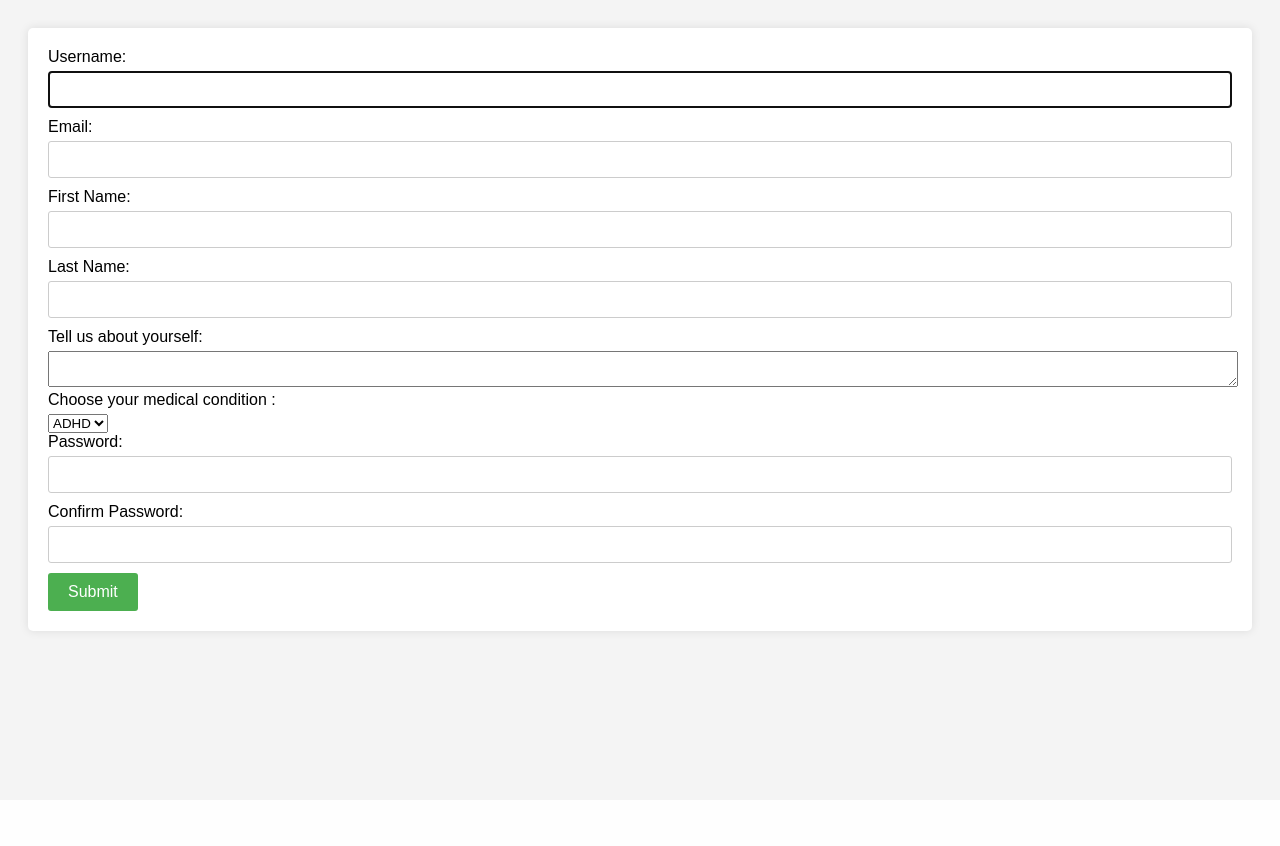
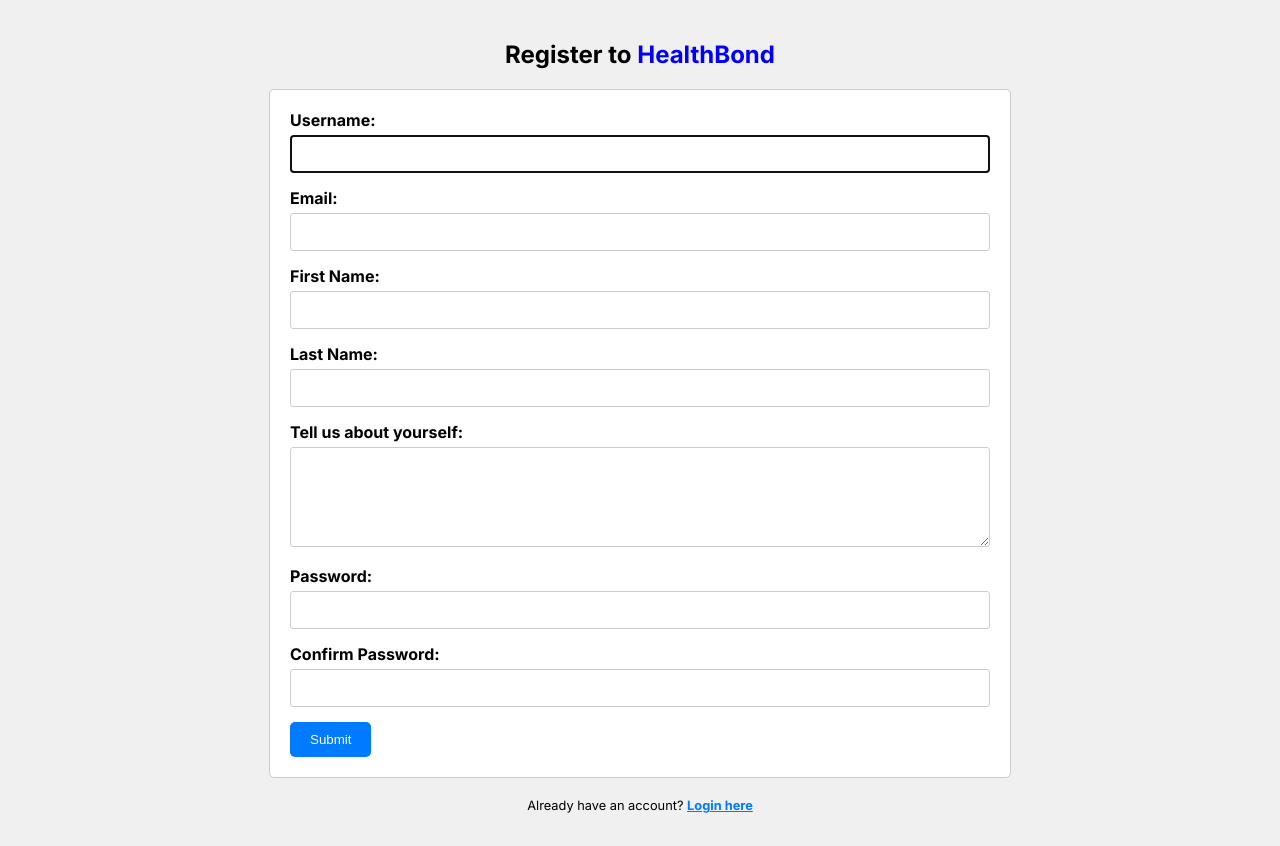
Before and after one commit to Aditya-madwal/Health-Bond, a Django app: page /user/register/ in a window 1280 px wide. Before the commit the page ends 637 px from the top, so only its background shows below. Run offline with Django 5.2, Linux system fonts and the light colour scheme.

Commit message:
login/signup UI touches

```diff
--- a/root/main/views.py
+++ b/root/main/views.py
@@ -90,6 +90,11 @@
     messages_list = messages.objects.filter(chatroom = chatroom)
     form = chatmessagecreationform(request.POST)
     joined_chatrooms = Chatroom.objects.filter(joinedchatrooms__user=user_profile_instance)
+    try :
+        JoinedChatrooms.objects.get(user = user_profile_instance, chatroom = chatroom)
+        flag = "joined"
+    except :
+        flag = "not joined"
 
     context = {
         'chatroom' : chatroom,
@@ -98,6 +103,7 @@
         'form' : form,
         'roomcode' :roomcode,
         'joined_chatrooms' : joined_chatrooms,
+        'flag' : flag,
     }
 
     if request.method == 'POST' :
--- a/root/static/css/register.css
+++ b/root/static/css/register.css
@@ -1,4 +1,4 @@
-body {
+/* body {
     font-family: Arial, sans-serif;
     background-color: #f4f4f4;
     padding: 20px;
@@ -46,7 +46,6 @@
     margin-top: 5px;
   }
 
-  /* Hide default select arrow */
 .select-wrapper select {
   border: 1px solid #ccc;
   border-radius: 4px;
@@ -57,20 +56,103 @@
   margin-bottom: 10px;
 }
 
-/* Style select dropdown options */
 .select-wrapper select option {
-  /* background-color: red; */
   padding: 100px;
 }
 
-/* Hover effect */
 .select-wrapper select:hover {
   border-color: #aaa;
 }
 
-/* Focus effect */
 .select-wrapper select:focus {
   border-color: #007bff;
   outline: none;
   box-shadow: 0 0 0 0.2rem rgba(0, 123, 255, 0.25);
+} */
+/* General styles */
+body {
+  font-family: "inter", sans-serif;
+  margin: 0;
+  padding: 20px;
+  background-color: #f0f0f0;
 }
+
+h1 {
+  text-align: center;
+  font-size: 2em;
+  margin-bottom: 20px;
+}
+
+/* Form styles */
+form {
+  max-width: 700px;
+  margin: 0 auto;
+  padding: 20px;
+  border: 1px solid #ccc;
+  border-radius: 5px;
+  background-color: #fff;
+}
+
+label {
+  display: block;
+  margin-bottom: 5px;
+  font-weight: bold;
+}
+
+input[type="text"],
+input[type="email"],
+input[type="password"],
+textarea {
+  width: 100%;
+  padding: 10px;
+  border: 1px solid #ccc;
+  border-radius: 3px;
+  box-sizing: border-box;
+  margin-bottom: 15px;
+  font-family: "inter", sans-serif;
+}
+
+textarea {
+  height: 150px;
+}
+
+/* Submit button styles */
+input[type="submit"] {
+  background-color: #007bff;
+  color: #fff;
+  padding: 10px 20px;
+  border: none;
+  border-radius: 5px;
+  cursor: pointer;
+  transition: background-color 0.2s ease-in-out;
+}
+
+input[type="submit"]:hover {
+  background-color: #0069d9;
+}
+
+/* Error handling (optional) */
+.error {
+  color: red;
+  font-size: 0.8em;
+  margin-bottom: 10px;
+}
+
+/* register.css */
+
+.login-option {
+  text-align: center;
+  margin-top: 20px;
+  font-size: 0.8em; /* Adjust font size as needed */
+  font-family: "inter", sans-serif;
+}
+
+.login-option a {
+  color: #007bff; /* Blue color for the link */
+  text-decoration: none; /* Remove underline */
+  transition: color 0.2s ease-in-out; /* Hover effect */
+}
+
+.login-option a:hover {
+  color: #0069d9; /* Darker blue on hover */
+}
--- a/root/userprofiles/templates/register.html
+++ b/root/userprofiles/templates/register.html
@@ -7,50 +7,45 @@
     <meta name="viewport" content="width=device-width, initial-scale=1.0" />
     <title>Registration</title>
     <link rel="stylesheet" href="{% static 'css/register.css' %}" />
+    <link
+      href="https://fonts.googleapis.com/css2?family=Inter:wght@100..900&display=swap"
+      rel="stylesheet"
+    />
   </head>
   <body>
+    <h2 style="text-align: center">
+      Register to <span style="color: blue">HealthBond</span>
+    </h2>
     <form method="post">
       <label for="username">Username:</label>
       {{ form.username }}
-      <br />
 
       <label for="email">Email:</label>
       {{ form.email }}
-      <br />
 
       <label for="first_name">First Name:</label>
       {{ form.first_name }}
-      <br />
 
       <label for="last_name">Last Name:</label>
       {{ form.last_name }}
 
       <label for="bio">Tell us about yourself:</label>
-      <textarea style="width: 100%" name="bio"></textarea>
-
-      <br />
-      <label for="role">Choose your medical condition : </label>
-      <select id="mySelect" class="custom-select" name="role">
-        <option value="adhd`">ADHD</option>
-        <option value="ocd">OCD</option>
-        <option value="adhd`">ADHD</option>
-        <option value="ocd">OCD</option>
-        <option value="adhd`">ADHD</option>
-        <option value="ocd">OCD</option>
-        <option value="adhd`">ADHD</option>
-        <option value="ocd">OCD</option>
-      </select>
+      <textarea style="width: 100%; height: 100px" name="bio"></textarea>
 
       <label for="password1">Password:</label>
       {{ form.password1 }}
-      <br />
 
       <label for="password2">Confirm Password:</label>
-      {{ form.password2 }}
-      <br />
-
-      {% csrf_token %}
+      {{ form.password2 }} {% csrf_token %}
       <input type="submit" value="Submit" />
     </form>
+    <div class="login-option">
+      <p>
+        Already have an account?
+        <a href="/user/login"
+          ><b><u>Login here</u></b></a
+        >
+      </p>
+    </div>
   </body>
 </html>
--- a/root/userprofiles/views.py
+++ b/root/userprofiles/views.py
@@ -24,6 +24,10 @@
         if form.is_valid() :
             form.save()
             username = request.POST['username']
+            if request.POST['password1'] == request.POST['password2'] :
+                pass
+            else :
+                raise ValueError("passwords din't match.")
             user = User.objects.get(username = username)
             new_user_profile = user_profile.objects.create(user = user, bio = request.POST['bio'])
 
```
Also changed, not shown: root/main/templates/chatroom.html (+6 -1 lines), root/static/css/login.css (+57 -23 lines), root/userprofiles/templates/login.html (+11 -1 lines), root/db.sqlite3.
